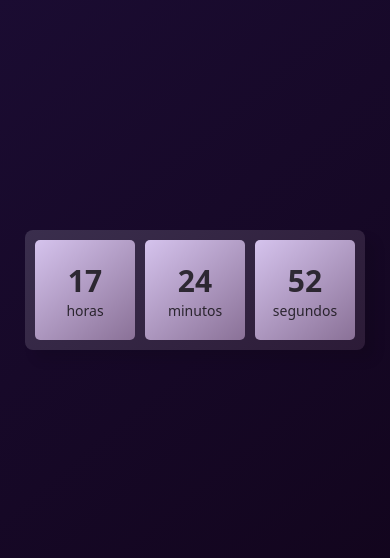
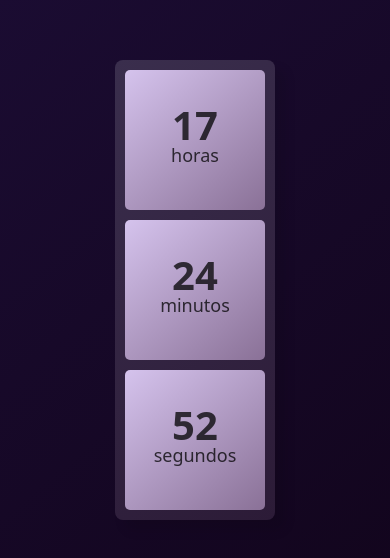
Before and after one commit to FilipeMartins-dev/timer, a plain HTML site: page index.html in a window 390 px wide. Shown: the part 132-690 px from the top of the page. Drawn offline with Linux system fonts and the light colour scheme.

Commit message:
mundando estilo e criando estilo de midia mobile

```diff
--- a/style.css
+++ b/style.css
@@ -23,7 +23,7 @@ main{
     justify-content: center;
     align-items: center;
     gap: 10px;
-    flex-wrap: wrap;
+
 
     background: linear-gradient(140deg, rgb(58, 46, 77), rgb(44, 27, 55));
     box-shadow: 10px 10px 12px rgba(0, 0, 0, .1)
@@ -31,25 +31,32 @@ main{
 
 .card{
     color: rgba(0, 0, 0, .75);
-    font-size: 30px;
+    font-size: 40px;
     font-weight: bold;
     font-family: system-ui, -apple-system, BlinkMacSystemFont, 'Segoe UI', Roboto, Oxygen, Ubuntu, Cantarell, 'Open Sans', 'Helvetica Neue', sans-serif;
+    line-height: 10px;
 
-    width: 100px;
-    height: 100px;
+    width: 140px;
+    height: 140px;
     border-radius: 5px;
 
     display: flex;
     justify-content: center;
     align-items: center;
     flex-direction: column;
-    flex-wrap: wrap;
+    gap: 20px;
 
     background: linear-gradient(140deg, rgb(213, 195, 237), rgb(138, 113, 151));
     /* box-shadow: 4px 4px 12px rgba(0, 0, 0, .1) */
 }
 
 .label{
-    font-size: 14px;
+    font-size: 18px;
     font-weight: normal;
 }
+
+@media screen and (max-width: 570px){
+    main{
+        flex-direction: column;
+    }
+}
```
